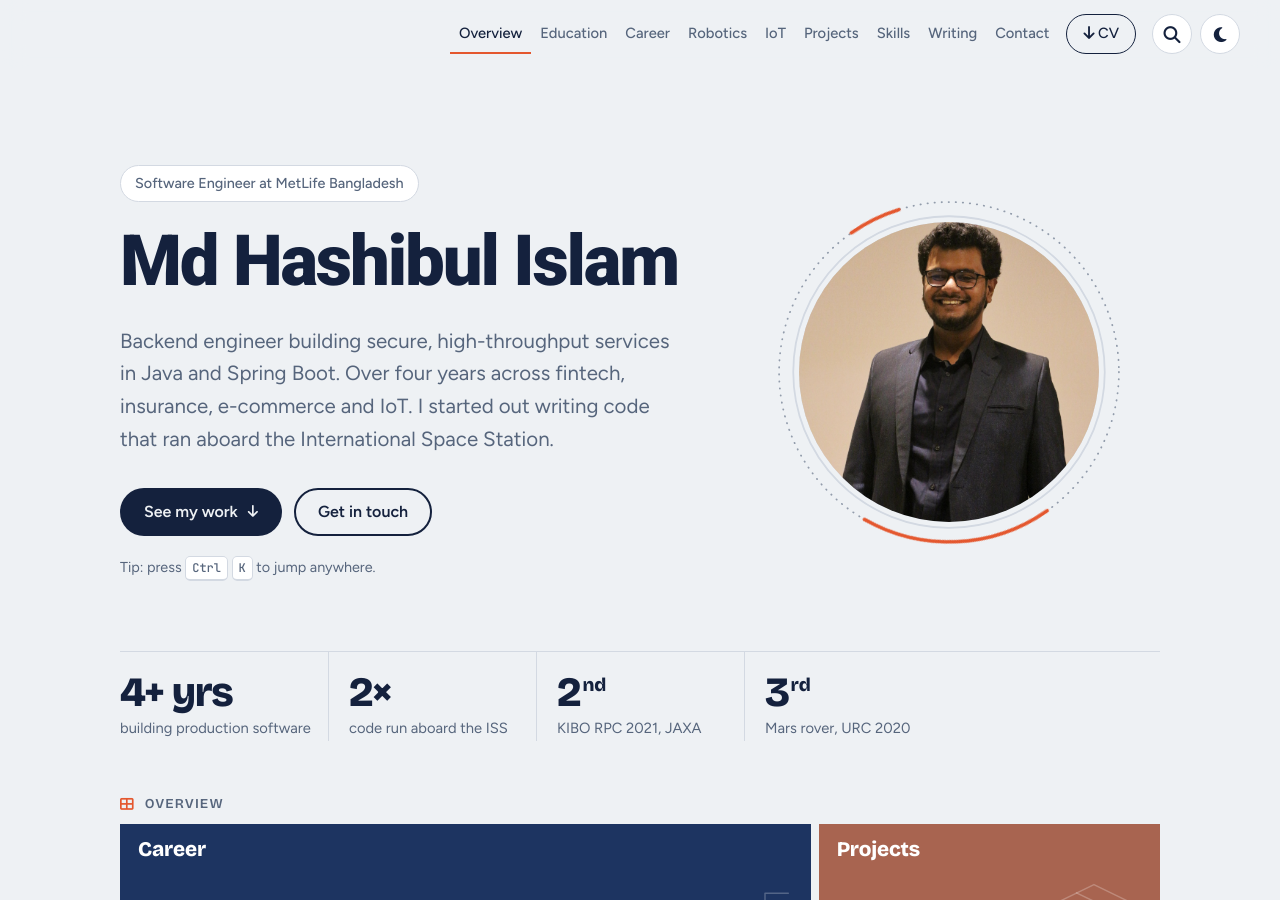
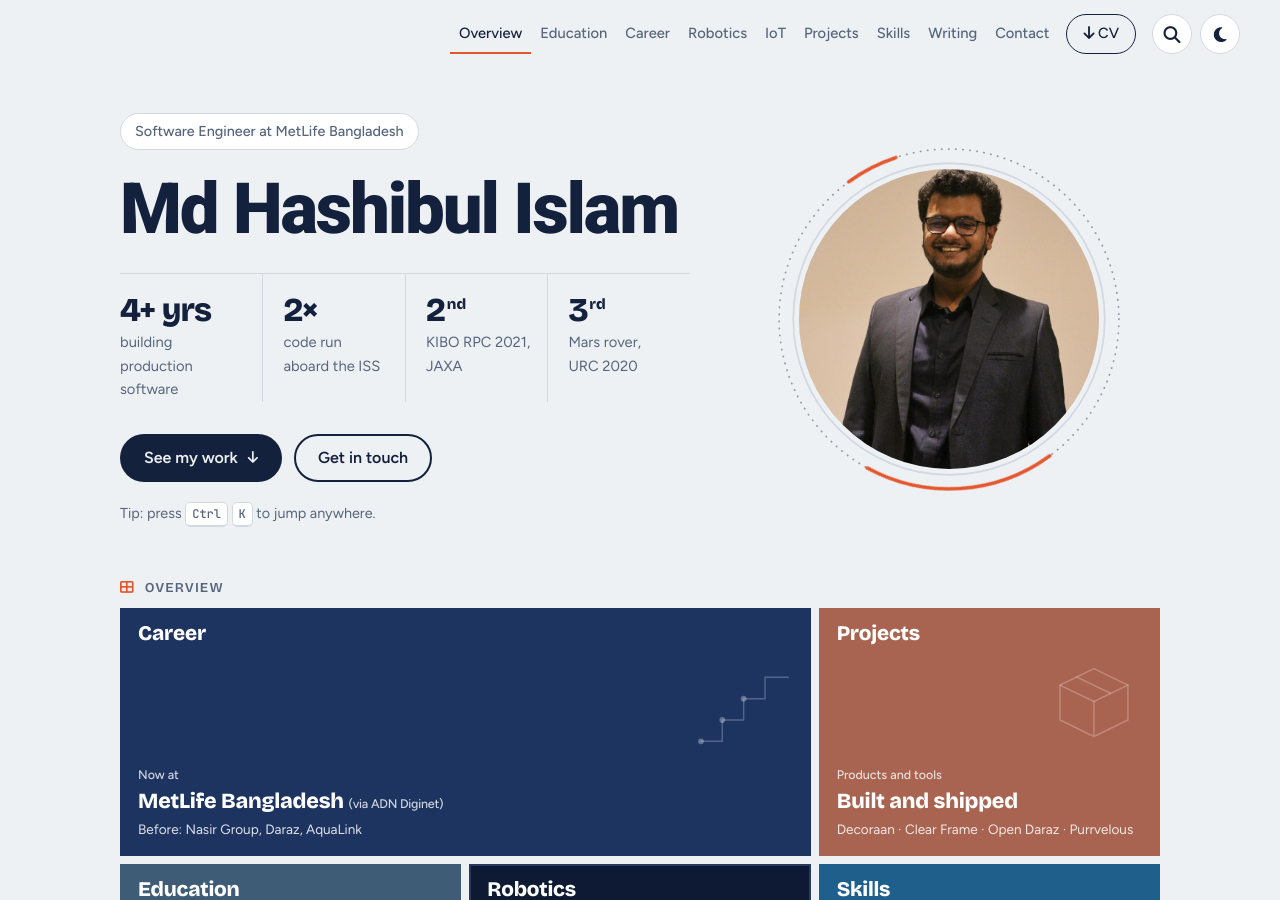
Before and after one commit to ihashib/ihashib.github.io, a Jekyll site: the page built from index.html, in a window 1280 px wide and 900 px high. Built offline with Jekyll 4.4.1, drawn with Linux system fonts in a browser that asks for light colours.

Commit message:
updated ui

```diff
--- a/index.html
+++ b/index.html
@@ -9,11 +9,12 @@ body_class: is-home
       Software Engineer at MetLife Bangladesh
     </p>
     <h1 class="hero-name">Md Hashibul Islam</h1>
-    <p class="hero-lede">
-      Backend engineer building secure, high-throughput services in Java and
-      Spring Boot. Over four years across fintech, insurance, e-commerce and IoT. I started
-      out writing code that ran aboard the International Space Station.
-    </p>
+    <ul class="stats" aria-label="At a glance">
+      <li data-reveal><a href="{{ '/career/' | relative_url }}"><strong>4+ yrs</strong><span>building production software</span></a></li>
+      <li data-reveal><a href="{{ '/robotics/' | relative_url }}#kibo"><strong>2×</strong><span>code run aboard the ISS</span></a></li>
+      <li data-reveal><a href="{{ '/robotics/' | relative_url }}#kibo"><strong>2<sup>nd</sup></strong><span>KIBO RPC 2021, JAXA</span></a></li>
+      <li data-reveal><a href="{{ '/robotics/' | relative_url }}#rover-results"><strong>3<sup>rd</sup></strong><span>Mars rover, URC 2020</span></a></li>
+    </ul>
     <div class="hero-actions">
       <a href="#overview" class="btn btn-solid">See my work <i class="fas fa-arrow-down" aria-hidden="true"></i></a>
       <a href="{{ '/contact/' | relative_url }}" class="btn btn-line">Get in touch</a>
@@ -26,13 +27,6 @@ body_class: is-home
     <svg class="portrait-ring" viewBox="0 0 100 100" aria-hidden="true"><circle class="ring-dots" cx="50" cy="50" r="48"/><circle class="ring-line" cx="50" cy="50" r="44"/><g class="ring-spin"><circle class="ring-arc" cx="50" cy="50" r="48" pathLength="100"/><circle class="ring-arc ring-arc-short" cx="50" cy="50" r="48" pathLength="100"/></g></svg>
     <img src="images/profile.jpg" alt="Portrait of Md Hashibul Islam" width="300" height="300" />
   </div>
-
-  <ul class="stats" aria-label="At a glance">
-    <li data-reveal><a href="{{ '/career/' | relative_url }}"><strong>4+ yrs</strong><span>building production software</span></a></li>
-    <li data-reveal><a href="{{ '/robotics/' | relative_url }}#kibo"><strong>2×</strong><span>code run aboard the ISS</span></a></li>
-    <li data-reveal><a href="{{ '/robotics/' | relative_url }}#kibo"><strong>2<sup>nd</sup></strong><span>KIBO RPC 2021, JAXA</span></a></li>
-    <li data-reveal><a href="{{ '/robotics/' | relative_url }}#rover-results"><strong>3<sup>rd</sup></strong><span>Mars rover, URC 2020</span></a></li>
-  </ul>
 </section>
 
 <!-- Tiles: Start-menu style shortcuts; each opens its section page -->
--- a/styles/style.css
+++ b/styles/style.css
@@ -93,6 +93,14 @@ body {
   -webkit-font-smoothing: antialiased;
   transition: background-color 0.25s, color 0.25s;
   overflow-x: clip;
+  /* Footer stays at the bottom of the screen on short pages */
+  display: flex;
+  flex-direction: column;
+  min-height: 100vh;
+  min-height: 100svh;
+}
+main {
+  flex: 1 0 auto;
 }
 
 img {
@@ -405,7 +413,7 @@ kbd {
   grid-template-columns: 1.35fr 1fr;
   align-items: center;
   column-gap: 48px;
-  padding-top: clamp(40px, 8vw, 96px);
+  padding-top: clamp(20px, 3.5vw, 44px);
   padding-bottom: 56px;
 }
 
@@ -437,13 +445,6 @@ kbd {
   line-height: 1;
   letter-spacing: -0.03em;
   white-space: nowrap;
-}
-
-.hero-lede {
-  margin-top: 28px;
-  font-size: clamp(1.1rem, 1.6vw, 1.3rem);
-  color: var(--steel);
-  max-width: 34em;
 }
 
 .hero-actions {
@@ -517,11 +518,10 @@ kbd {
 }
 
 .stats {
-  grid-column: 1 / -1;
   list-style: none;
   display: grid;
-  grid-template-columns: repeat(5, 1fr);
-  margin-top: 72px;
+  grid-template-columns: repeat(4, 1fr);
+  margin-top: 28px;
   border-top: 1px solid var(--line);
 }
 .stats li {
@@ -549,7 +549,7 @@ kbd {
   transition: color 0.2s;
   font-family: var(--display);
   font-weight: 800;
-  font-size: clamp(1.8rem, 3.4vw, 2.6rem);
+  font-size: clamp(1.6rem, 2.6vw, 2.2rem);
   line-height: 1;
   letter-spacing: -0.03em;
 }
@@ -2747,19 +2747,16 @@ button.tag.is-active {
   }
   /* Keep the hero buttons on the first screen of a phone */
   .hero {
-    padding-top: 20px;
+    padding-top: 0;
     row-gap: 20px;
   }
+  /* The ring reaches 9% past the photo, so clear it below the header */
   .hero-portrait {
-    width: min(150px, 40vw);
-    margin-top: 0;
+    width: min(190px, 50vw);
+    margin-top: 28px;
   }
   .status-chip {
     margin-bottom: 14px;
-  }
-  .hero-lede {
-    margin-top: 16px;
-    font-size: 1.02rem;
   }
   .hero-actions {
     margin-top: 22px;
```
